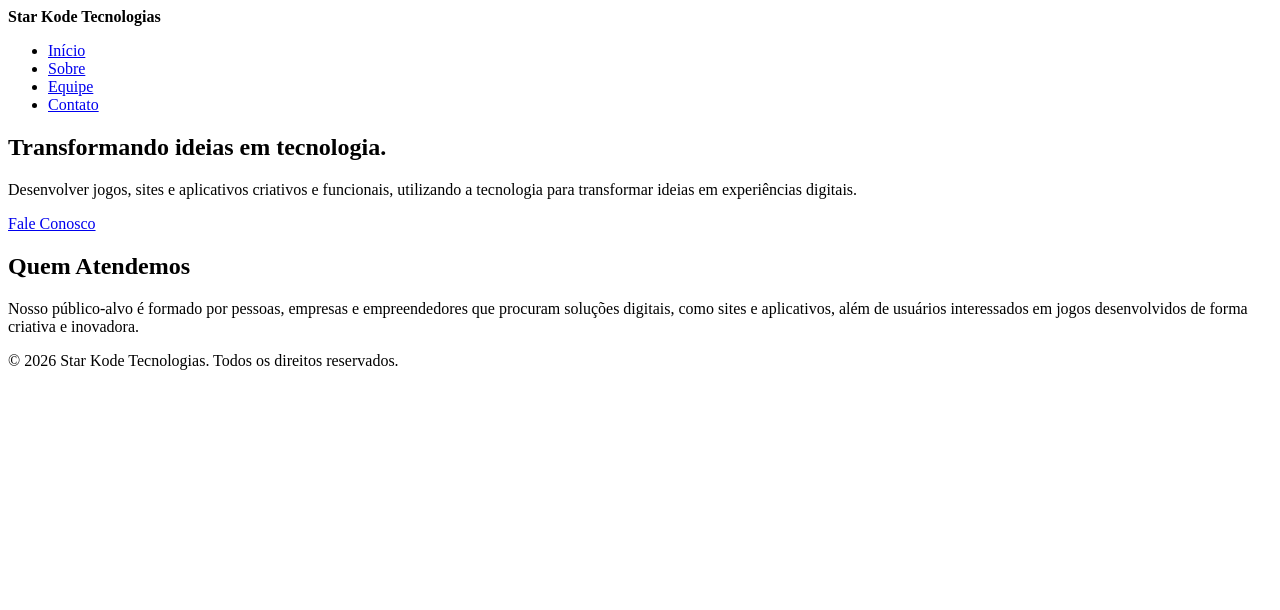
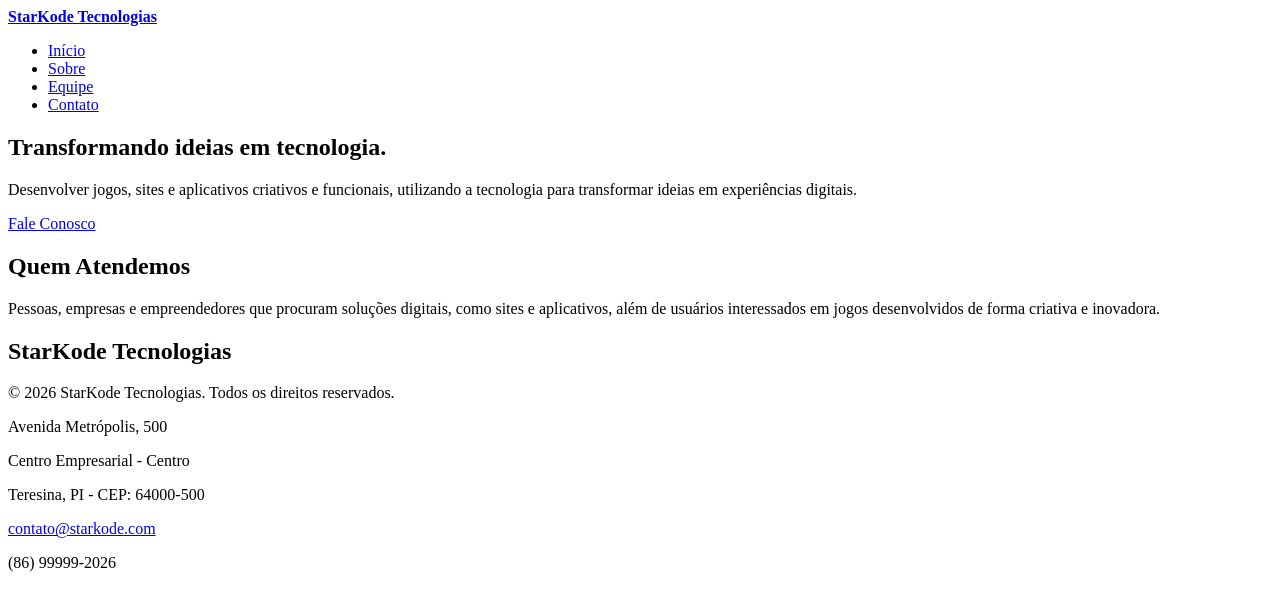
Before and after one commit to sarayks/star-kode-tecnologias-site, an Astro site: page / in a window 1280 px wide. Built offline with nearby package versions, Linux system fonts and the light colour scheme; Astro itself is replaced by a stand-in of ours.

Commit message:
feat: centraliza os dados e cria o layout, o cabeçalho e o rodapé

```diff
--- /dev/null
+++ b/src/components/Footer.astro
@@ -0,0 +1,17 @@
+---
+import { empresa } from '../data/empresa.js';
+
+const anoAtual = new Date().getFullYear();
+---
+
+<footer>
+	<h2>{empresa.nome}</h2>
+	<p>&copy; {anoAtual} {empresa.nome}. Todos os direitos reservados.</p>
+
+	<p>{empresa.contato.endereco.logradouro}</p>
+	<p>{empresa.contato.endereco.complemento} - {empresa.contato.endereco.bairro}</p>
+	<p>{empresa.contato.endereco.cidadeEstado} - CEP: {empresa.contato.endereco.cep}</p>
+
+	<a href={`mailto:${empresa.contato.email}`}>{empresa.contato.email}</a>
+	<p>{empresa.contato.telefone}</p>
+</footer>
--- /dev/null
+++ b/src/components/Header.astro
@@ -0,0 +1,15 @@
+---
+import { empresa } from '../data/empresa.js';
+---
+
+<header>
+	<strong><a href="/">{empresa.nome}</a></strong>
+	<nav>
+		<ul>
+			<li><a href="/">Início</a></li>
+			<li><a href="/sobre">Sobre</a></li>
+			<li><a href="/equipe">Equipe</a></li>
+			<li><a href="/contato">Contato</a></li>
+		</ul>
+	</nav>
+</header>
--- /dev/null
+++ b/src/data/empresa.js
@@ -0,0 +1,84 @@
+
+export const empresa = {
+  nome: "StarKode Tecnologias",
+  slogan: "Transformando ideias em tecnologia.",
+
+  historia:
+    "A StarKode Tecnologias foi criada por um grupo de estudantes que sempre teve interesse por tecnologia, programação e criação de projetos digitais. A empresa surgiu da vontade de transformar ideias em projetos reais, principalmente nas áreas de jogos, sites e aplicativos. Com o crescimento da equipe e o desenvolvimento de novos projetos, surgiu a ideia de transformar esse interesse em uma Software House. A StarKode Tecnologias tem como objetivo criar soluções criativas, modernas e funcionais, buscando sempre oferecer experiências diferentes e de qualidade para seus usuários.",
+
+  missao:
+    "Desenvolver jogos, sites e aplicativos criativos e funcionais, utilizando a tecnologia para transformar ideias em experiências digitais.",
+
+  visao:
+    "Tornar-se uma Software House reconhecida pela criatividade, qualidade e inovação no desenvolvimento de jogos, sites e aplicativos.",
+
+  valores: [
+    {
+      titulo: "Criatividade",
+      descricao:
+        "Transformar ideias em soluções originais e experiências digitais diferenciadas."
+    },
+    {
+      titulo: "Inovação",
+      descricao:
+        "Explorar novas tecnologias para desenvolver projetos modernos e inovadores."
+    },
+    {
+      titulo: "Qualidade",
+      descricao:
+        "Garantir funcionalidade, eficiência e atenção aos detalhes em cada projeto."
+    },
+    {
+      titulo: "Trabalho em equipe",
+      descricao:
+        "Valorizar a colaboração e a troca de conhecimentos para alcançar grandes resultados."
+    },
+    {
+      titulo: "Compromisso com o cliente",
+      descricao:
+        "Compreender as necessidades dos clientes e entregar soluções que atendam às suas expectativas."
+    }
+  ],
+
+  publicoAlvo:
+    "Pessoas, empresas e empreendedores que procuram soluções digitais, como sites e aplicativos, além de usuários interessados em jogos desenvolvidos de forma criativa e inovadora.",
+
+  contato: {
+    email: "contato@starkode.com",
+    telefone: "(86) 99999-2026",
+    endereco: {
+      logradouro: "Avenida Metrópolis, 500",
+      complemento: "Centro Empresarial",
+      bairro: "Centro",
+      cidadeEstado: "Teresina, PI",
+      cep: "64000-500"
+    }
+  },
+
+  equipe: [
+    {
+      nome: "Clark Kent",
+      cargo: "CEO e Desenvolvedor Front-end",
+      foto: "/images/clark.png",
+      alt: "Foto de Clark Kent",
+      descricao:
+        "Responsável pela liderança da empresa e pelo desenvolvimento das interfaces e experiências visuais dos projetos."
+    },
+    {
+      nome: "Karlla Iriany da Silva Vieira",
+      cargo: "Desenvolvedora Back-end",
+      foto: "/images/karlla.png",
+      alt: "Foto de Karlla Iriany da Silva Vieira",
+      descricao:
+        "Responsável pela estrutura interna dos sistemas, desenvolvimento das funcionalidades e integração de dados."
+    },
+    {
+      nome: "Sara Yasmim Gomes Silva",
+      cargo: "Game Developer e Designer",
+      foto: "/images/sara.png",
+      alt: "Foto de Sara Yasmim Gomes Silva",
+      descricao:
+        "Responsável pelo desenvolvimento de jogos, criação visual e design dos projetos da empresa."
+    }
+  ]
+};
--- /dev/null
+++ b/src/layouts/LayoutBase.astro
@@ -0,0 +1,24 @@
+---
+import Header from '../components/Header.astro';
+import Footer from '../components/Footer.astro';
+import { empresa } from '../data/empresa.js';
+
+const { titulo, descricao } = Astro.props;
+---
+
+<html lang="pt-BR">
+	<head>
+		<meta charset="utf-8" />
+		<link rel="icon" type="image/svg+xml" href="/favicon.svg" />
+		<meta name="viewport" content="width=device-width, initial-scale=1.0" />
+		<meta name="description" content={descricao} />
+		<title>{titulo} | {empresa.nome}</title>
+	</head>
+	<body>
+		<Header />
+		<main>
+			<slot />
+		</main>
+		<Footer />
+	</body>
+</html>
--- a/src/pages/index.astro
+++ b/src/pages/index.astro
@@ -1,38 +1,20 @@
-<html lang="pt-BR">
-	<head>
-		<meta charset="utf-8" />
-		<link rel="icon" type="image/svg+xml" href="/favicon.svg" />
-		<meta name="viewport" content="width=device-width, initial-scale=1.0" />
-		<title>Início | Star Kode Tecnologias</title>
-	</head>
-	<body>
-		<header>
-			<strong>Star Kode Tecnologias</strong>
-			<nav>
-				<ul>
-					<li><a href="/">Início</a></li>
-					<li><a href="/sobre">Sobre</a></li>
-					<li><a href="/equipe">Equipe</a></li>
-					<li><a href="/contato">Contato</a></li>
-				</ul>
-			</nav>
-		</header>
+---
+import LayoutBase from '../layouts/LayoutBase.astro';
+import { empresa } from '../data/empresa.js';
+---
 
-		<main>
+<LayoutBase
+	titulo="Início"
+	descricao={`Bem-vindo à ${empresa.nome}. ${empresa.slogan}`}
+>
 	<section>
-				<h1>Transformando ideias em tecnologia.</h1>
-				<p>Desenvolver jogos, sites e aplicativos criativos e funcionais, utilizando a tecnologia para transformar ideias em experiências digitais.</p>
+		<h1>{empresa.slogan}</h1>
+		<p>{empresa.missao}</p>
 		<a href="/contato">Fale Conosco</a>
 	</section>
 
 	<section>
 		<h2>Quem Atendemos</h2>
-				<p>Nosso público-alvo é formado por pessoas, empresas e empreendedores que procuram soluções digitais, como sites e aplicativos, além de usuários interessados em jogos desenvolvidos de forma criativa e inovadora.</p>
+		<p>{empresa.publicoAlvo}</p>
 	</section>
-		</main>
-
-		<footer>
-			<p>&copy; 2026 Star Kode Tecnologias. Todos os direitos reservados.</p>
-		</footer>
-	</body>
-</html>
+</LayoutBase>
```
Also changed, not shown: src/pages/contato.astro (+16 -34 lines), src/pages/equipe.astro (+14 -40 lines), src/pages/sobre.astro (+17 -49 lines). Lines whose indentation alone changed are shown as unchanged.
